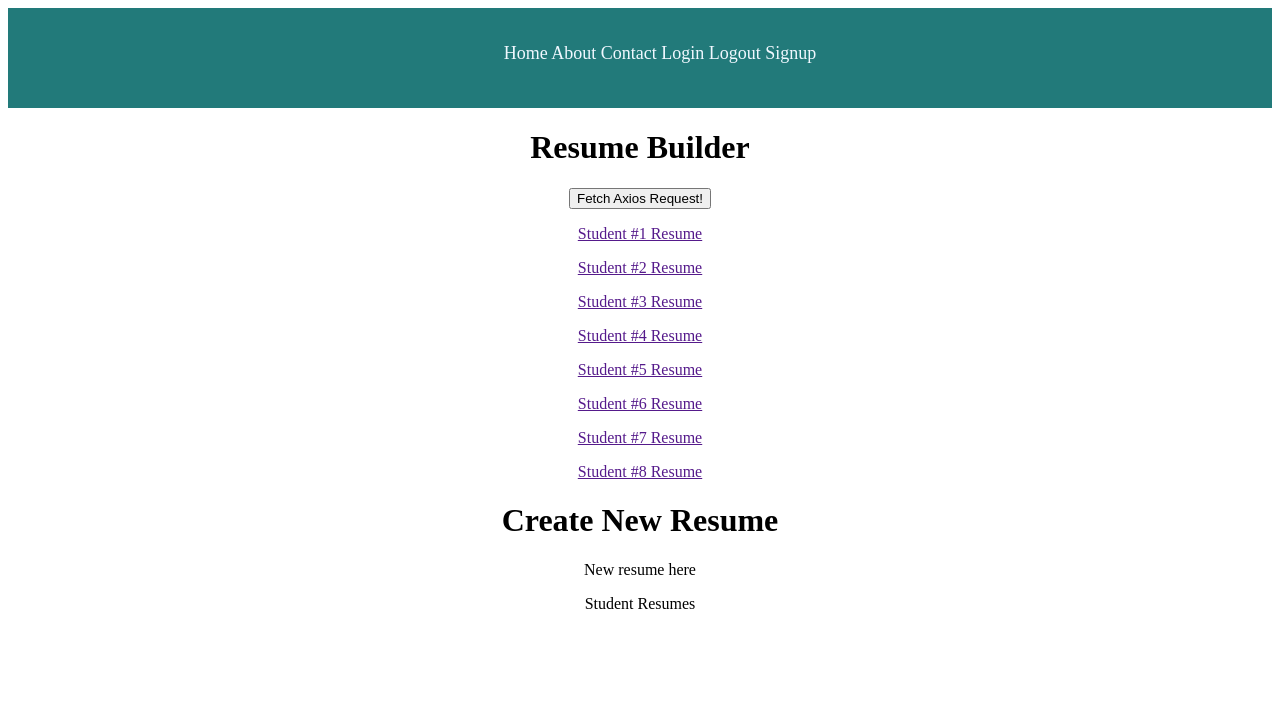
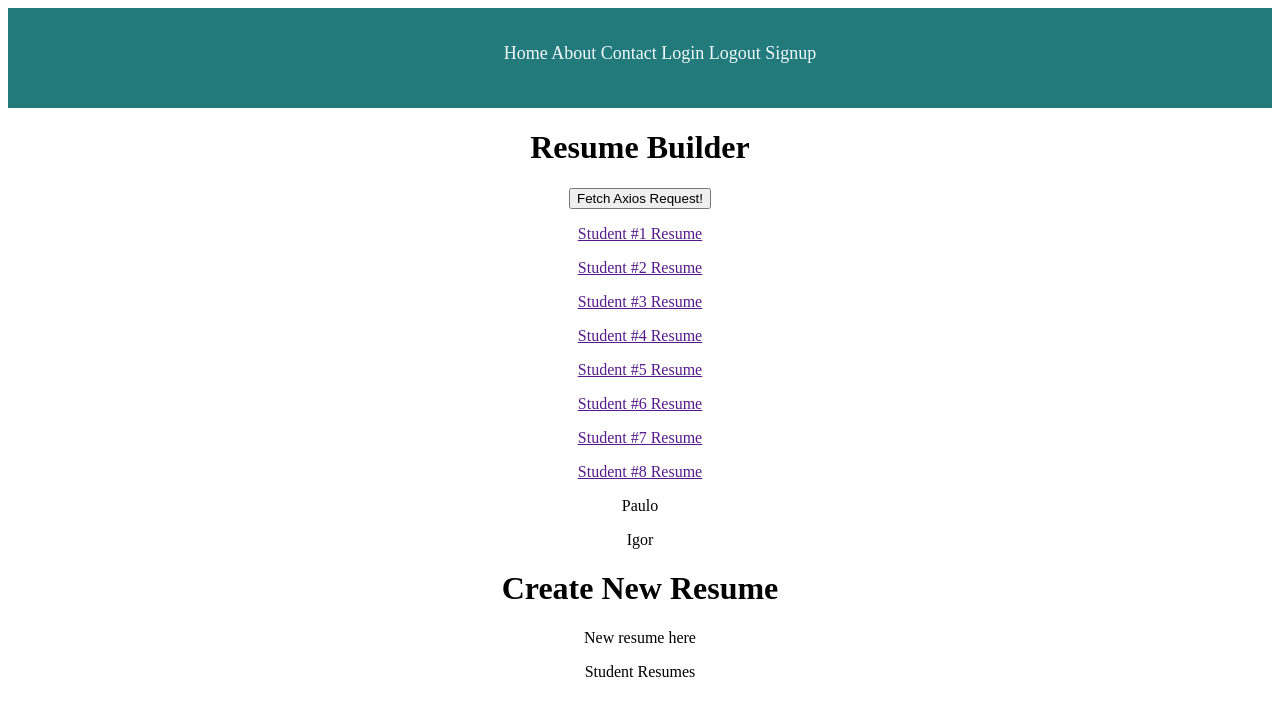
Before and after one commit to jonhoa/resume-frontend, a React (Vite) app: page / in a window 1280 px wide. Shown: the top 716 px of the page. Built offline with nearby package versions, Linux system fonts and the light colour scheme.

Commit message:
Fake data map

```diff
--- a/src/Content.jsx
+++ b/src/Content.jsx
@@ -3,13 +3,18 @@ import { ProductsIndex } from './ProductsIndex';
 import axios from 'axios';
 
 export function Content() {
+  let resumeData = [];
+  const fakeData = [
+    { name: "Paulo", age: "26"}, {name: "Igor", age: "55"}
+  ];
+
   function axiosFetch() {
-    console.log('Clicking!');
     axios.get('http://localhost:3000/people/all').then(response =>{
       console.log(response.data);
+      resumeData = response.data;
+      console.log(resumeData);
       console.log('Clicking!')
     })
-
   }
   return (
     <div class="container">
@@ -23,6 +28,11 @@ export function Content() {
       <p><a href=''>Student #6 Resume</a></p>
       <p><a href=''>Student #7 Resume</a></p>
       <p><a href=''>Student #8 Resume</a></p>
+      {fakeData.map((resData => (
+        <div>
+        <p>{resData.name}</p>
+        </div>
+      )))}
       <ProductsNew />
       <ProductsIndex />
     </div>
```
